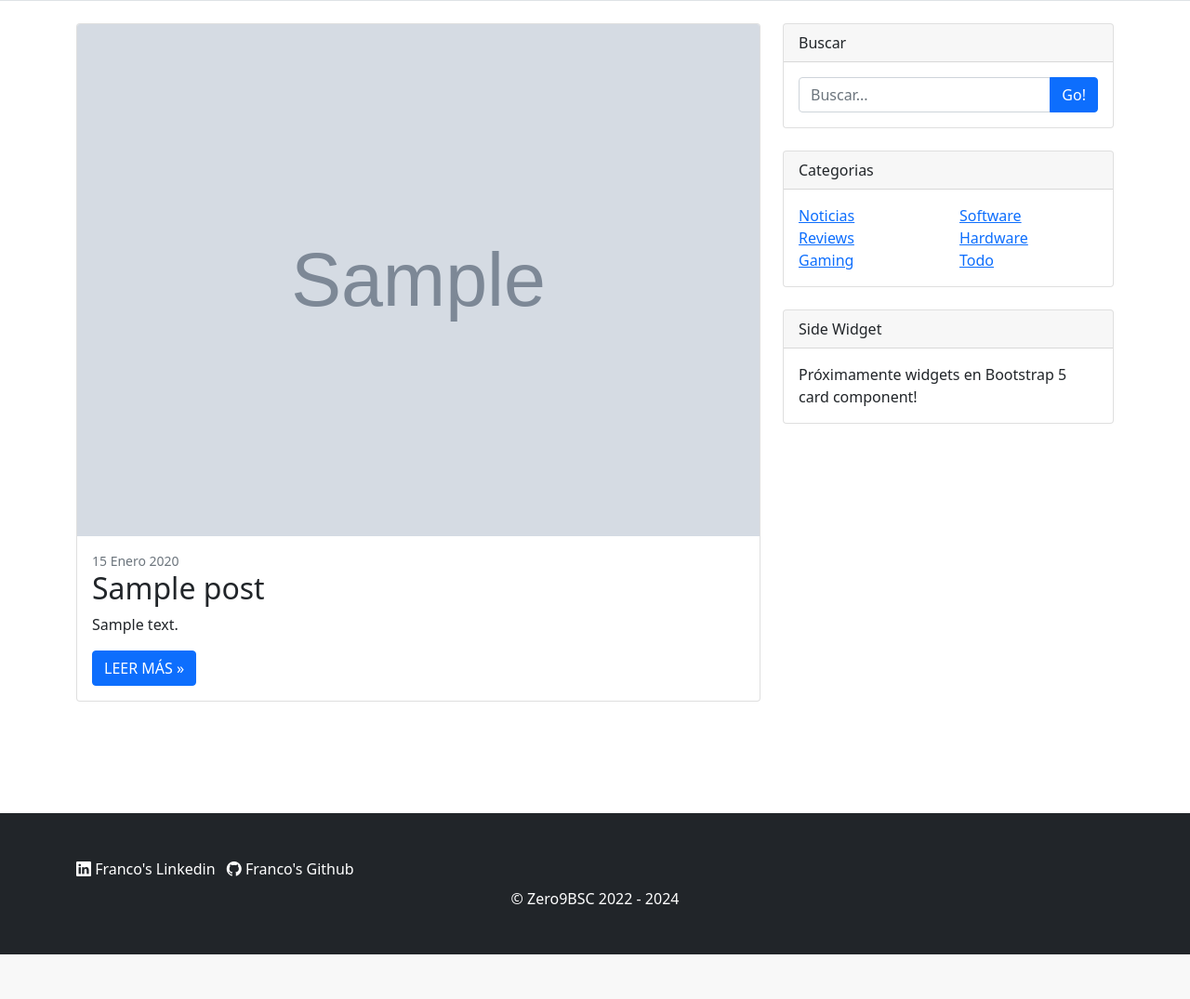
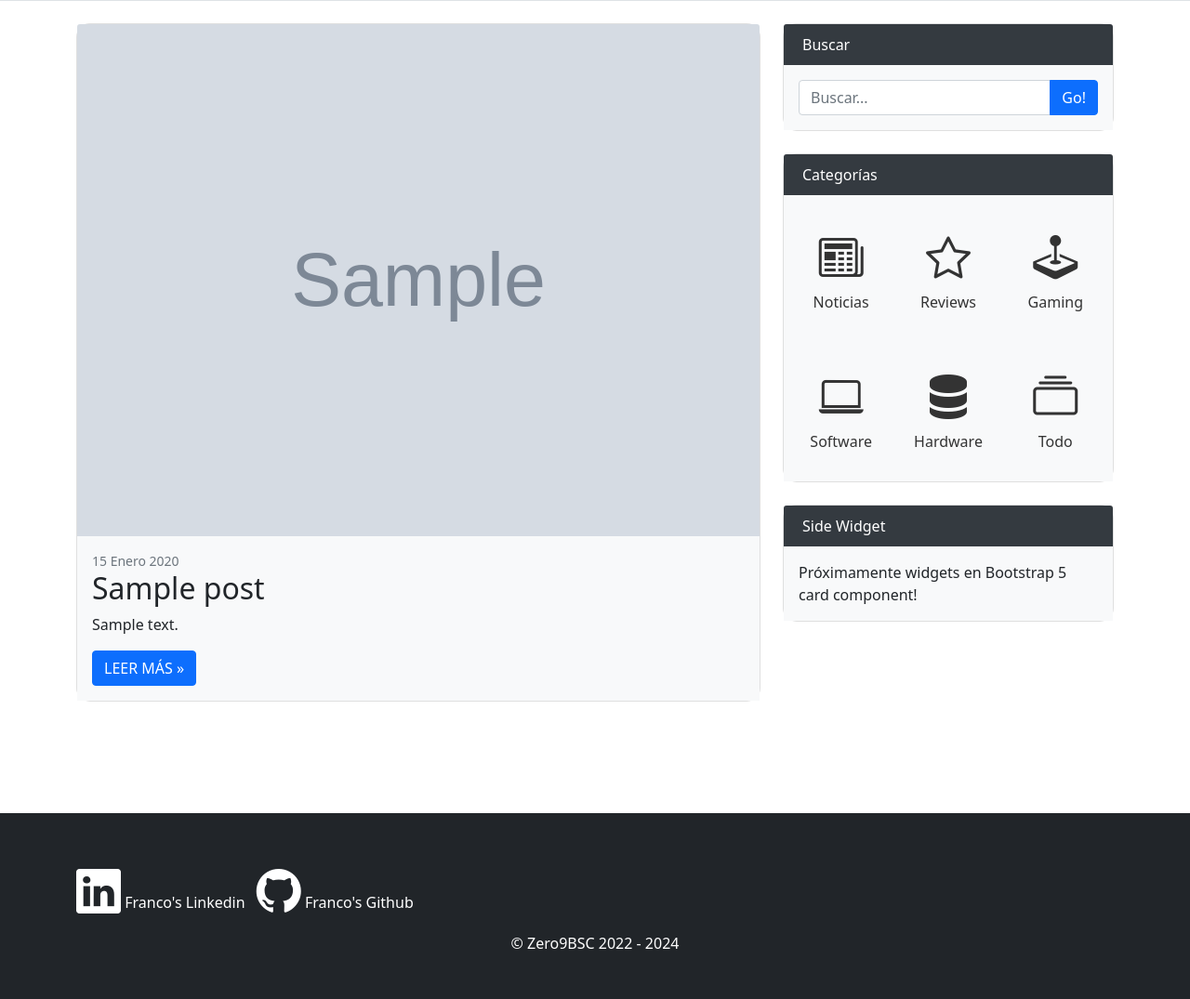
Before and after one commit to Zero9BSC/proyecto_final_django, a Django app: page / in a window 1280 px wide. Shown: the part 422-1497 px from the top of the page at 93% size. Before the commit the page ends 1449 px from the top, so only its background shows below. Run offline with Django 4.2, Linux system fonts and the light colour scheme; tables that the repository leaves empty hold one stand-in row (values such as "Sample post"); grey boxes marked "Sample" are stand-in pictures; some libraries are stand-ins or nearby versions.

Commit message:
Style and structure update in witgets, post_detalle and post_gaming

```diff
--- a/my_blog/Home/templates/index.html
+++ b/my_blog/Home/templates/index.html
@@ -54,6 +54,51 @@
                     padding-bottom: 8px;
                 }
             }
+
+            .category-item {
+                text-align: center;
+                text-decoration: none;
+                color: #333;
+                transition: transform 0.3s ease;
+                padding: 15px;
+            }
+
+            .category-item:hover {
+                transform: translateY(-5px);
+            }
+
+            .bi {
+                font-size: 3rem;
+                margin-bottom: 0.5rem;
+            }
+
+            .category-text {
+                font-size: 16px;
+            }
+
+            .card-header {
+                background-color: #343a40;
+                color: #fff;
+                padding: 10px 20px;
+                border-bottom: 1px solid rgba(0, 0, 0, 0.125);
+                border-radius: 0.25rem 0.25rem 0 0;
+            }
+
+            .card-body {
+                background-color: #f8f9fa;
+            }
+
+            .card {
+                margin-bottom: 30px;
+                border-radius: 15px;
+                border: 1px solid rgba(0, 0, 0, 0.125);
+            }
+
+            .card-header {
+                border-bottom: 0;
+                border-radius: 15px 15px 0 0;
+            }
+
         </style>
     </head>
     <body>
@@ -189,23 +234,33 @@
                     </div>
                     <!-- Categories widget-->
                     <div class="card mb-4">
-                        <div class="card-header">Categorias</div>
+                        <div class="card-header">Categorías</div>
                         <div class="card-body">
-                            <div class="row">
-                                <div class="col-sm-6">
-                                    <ul class="list-unstyled mb-0">
-                                        <li><a href="{% url 'Noticias' categoria="Noticias" %}">Noticias</a></li>
-                                        <li><a href="{% url 'Reviews' categoria="Reviews" %}">Reviews</a></li>
-                                        <li><a href="{% url 'Gaming' categoria="Gaming" %}">Gaming</a></li>
-                                    </ul>
-                                </div>
-                                <div class="col-sm-6">
-                                    <ul class="list-unstyled mb-0">
-                                        <li><a href="{% url 'Software' categoria="Software" %}">Software</a></li>
-                                        <li><a href="{% url 'Hardware' categoria="Hardware" %}">Hardware</a></li>
-                                        <li><a href="{% url 'List' %}">Todo</a></li>
-                                    </ul>
-                                </div>
+                            <div class="row row-cols-2 row-cols-md-3 g-4">
+                                <a href="{% url 'Noticias' categoria="Noticias" %}" class="col category-item">
+                                    <span class="bi bi-newspaper"></span>
+                                    <span class="category-text">Noticias</span>
+                                </a>
+                                <a href="{% url 'Reviews' categoria="Reviews" %}" class="col category-item">
+                                    <span class="bi bi-star"></span>
+                                    <span class="category-text">Reviews</span>
+                                </a>
+                                <a href="{% url 'Gaming' categoria="Gaming" %}" class="col category-item">
+                                    <span class="bi bi-joystick"></span>
+                                    <span class="category-text">Gaming</span>
+                                </a>
+                                <a href="{% url 'Software' categoria="Software" %}" class="col category-item">
+                                    <span class="bi bi-laptop"></span>
+                                    <span class="category-text">Software</span>
+                                </a>
+                                <a href="{% url 'Hardware' categoria="Hardware" %}" class="col category-item">
+                                    <span class="bi bi-server"></span>
+                                    <span class="category-text">Hardware</span>
+                                </a>
+                                <a href="{% url 'List' %}" class="col category-item">
+                                    <span class="bi bi-collection"></span>
+                                    <span class="category-text">Todo</span>
+                                </a>
                             </div>
                         </div>
                     </div>
```
Also changed, not shown: my_blog/Home/templates/Home/post_detalle.html (+22 -15 lines), my_blog/Home/templates/post_gaming.html (+37 -34 lines).
